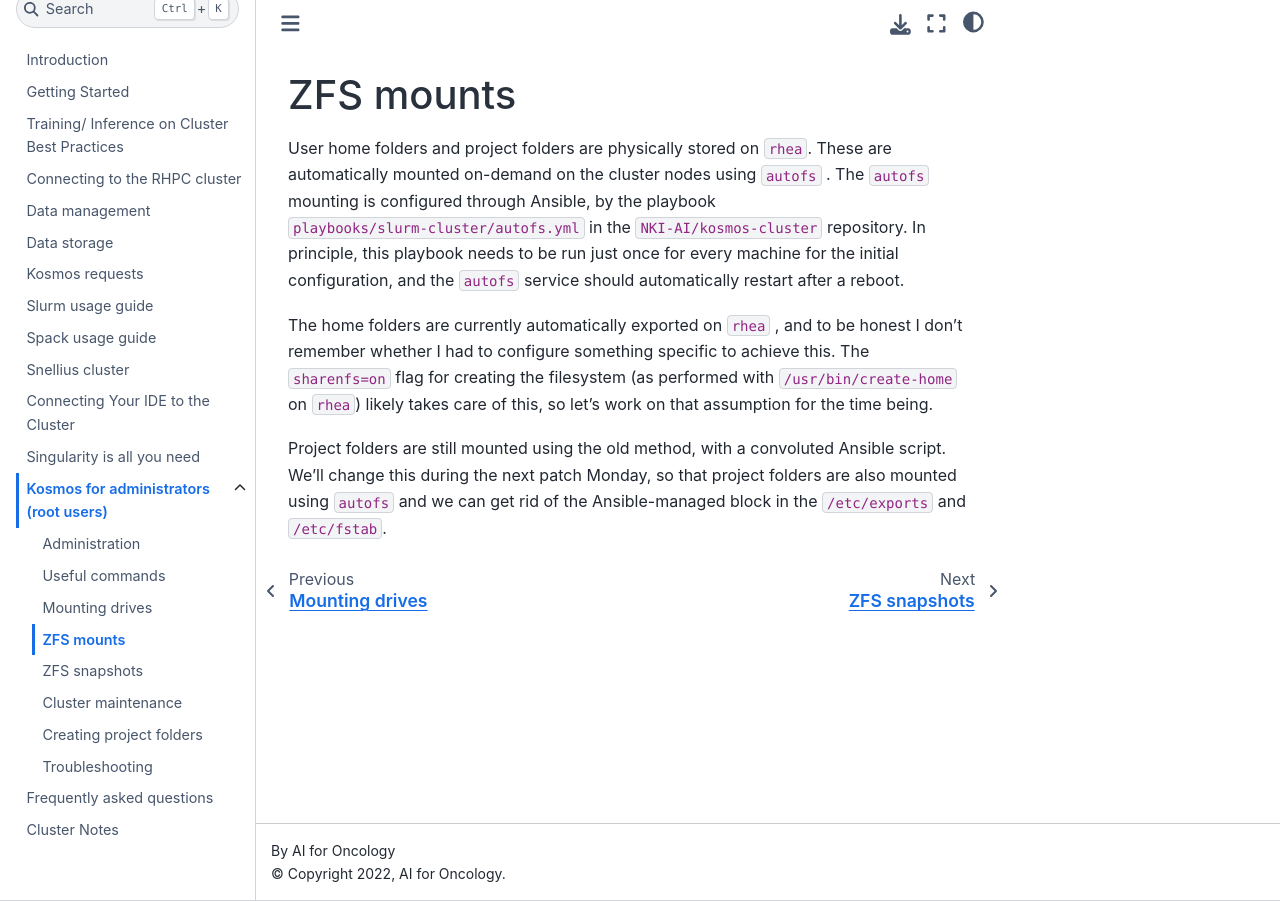
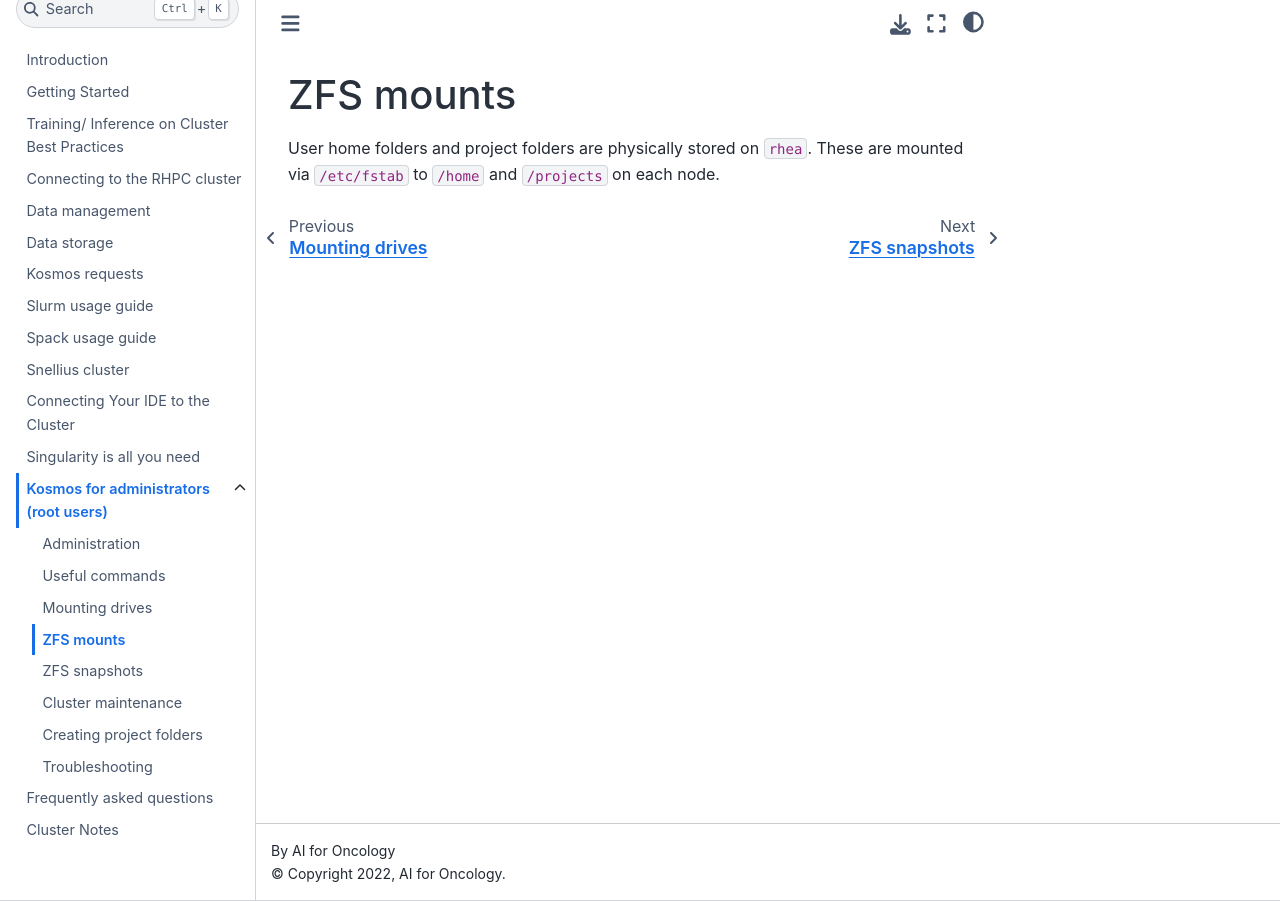
Before and after one commit to NKI-AI/kosmos-documentation, a Sphinx documentation site: the page built from docs/admins/zfs_mounts.rst, in a window 1280 px wide. Built offline with Sphinx 7.4.7 and the Sphinx Book theme 1.1.4, drawn with Linux system fonts in a browser that asks for light colours.

Commit message:
Update zfs_mounts.rst

```diff
--- a/docs/admins/zfs_mounts.rst
+++ b/docs/admins/zfs_mounts.rst
@@ -2,8 +2,4 @@
 ZFS mounts
 ==========
 
-User home folders and project folders are physically stored on ``rhea``\ . These are automatically mounted on-demand on the cluster nodes using ``autofs`` \.  The ``autofs`` mounting is configured through Ansible, by the playbook ``playbooks/slurm-cluster/autofs.yml`` in the  ``NKI-AI/kosmos-cluster`` repository. In principle, this playbook needs to be run just once for every machine for the initial configuration, and the ``autofs`` service should automatically restart after a reboot.
-
-The home folders are currently automatically exported on ``rhea`` , and to be honest I don't remember whether I had to configure something specific to achieve this. The ``sharenfs=on`` flag for creating the filesystem (as performed with ``/usr/bin/create-home`` on ``rhea``\ ) likely takes care of this, so let's work on that assumption for the time being.
-
-Project folders are still mounted using the old method, with a convoluted Ansible script. We'll change this during the next patch Monday, so that project folders are also mounted using ``autofs`` and we can get rid of the Ansible-managed block in the ``/etc/exports`` and ``/etc/fstab``.
+User home folders and project folders are physically stored on ``rhea``\ . These are mounted via ``/etc/fstab`` to ``/home`` and ``/projects`` on each node.
```
